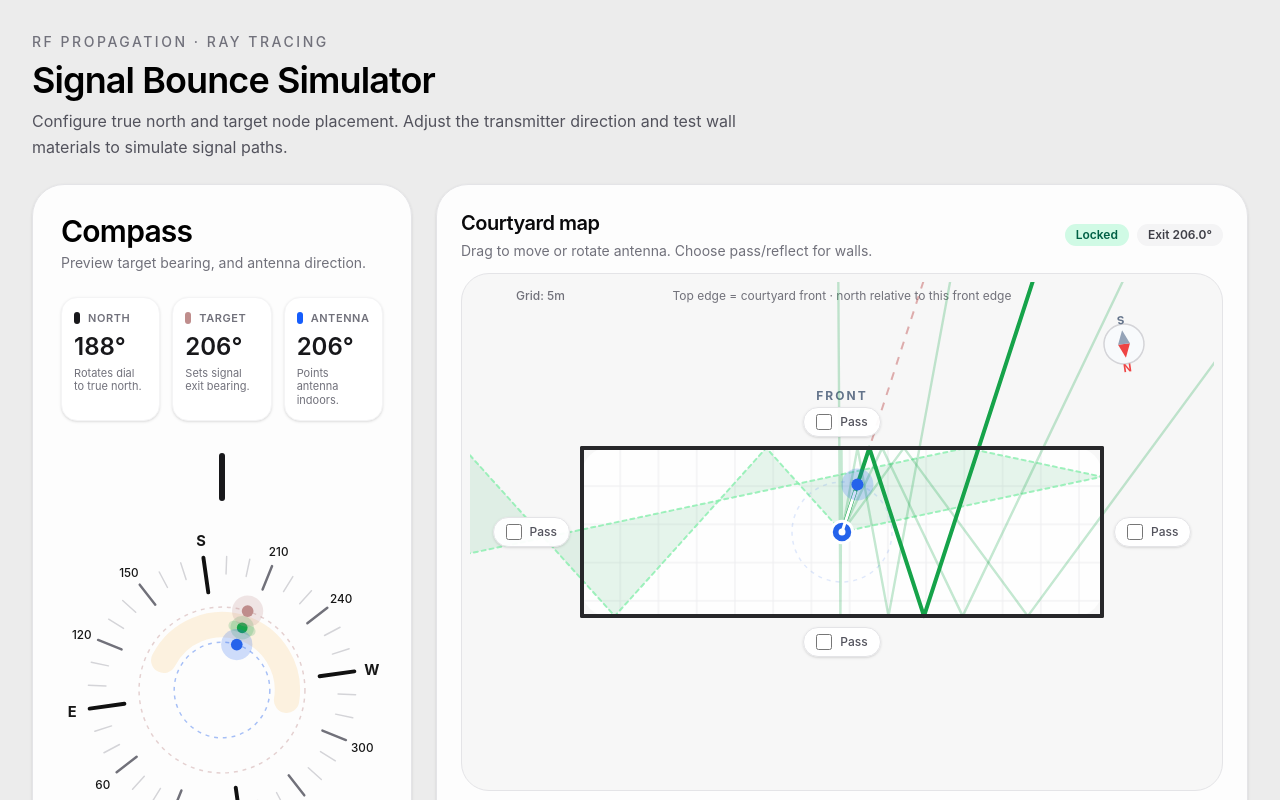
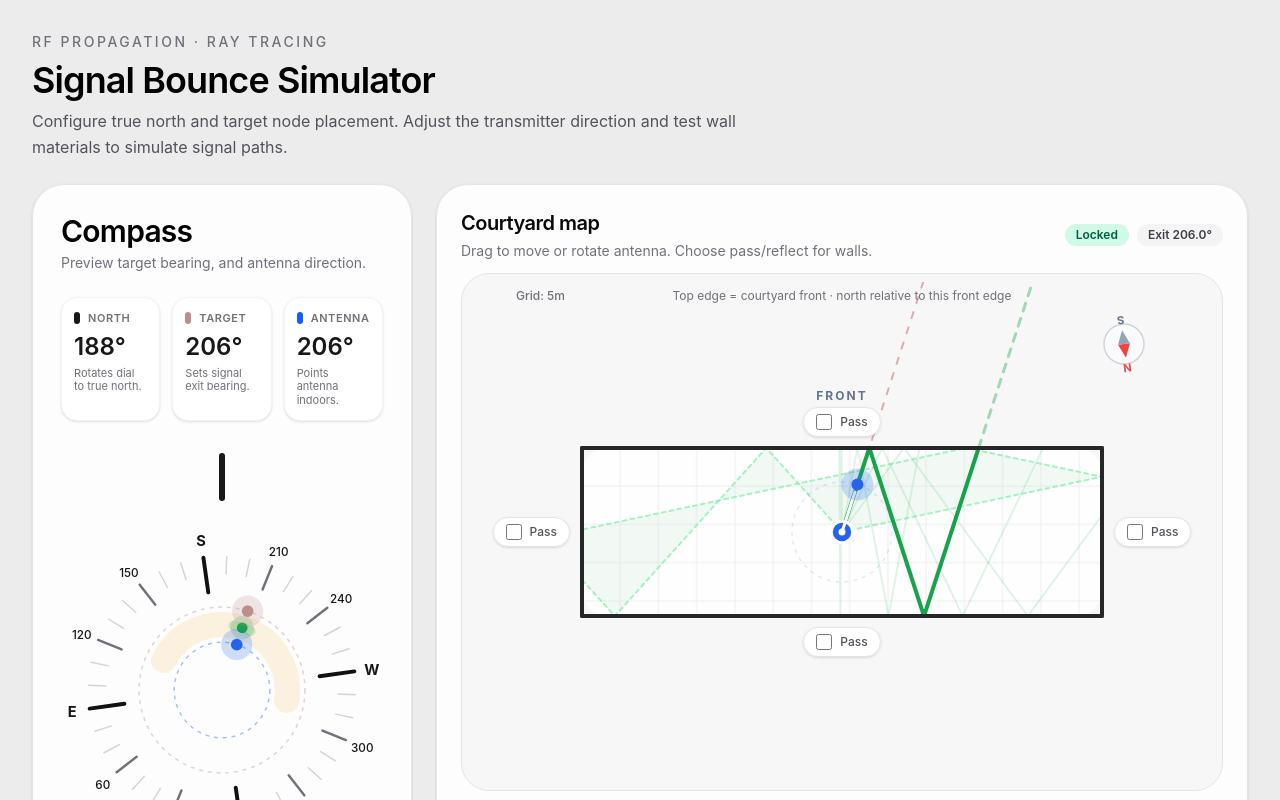
Before and after one commit to valentinvieriu/Signal-Bounce-Simulator, a React (Vite) app: page / in a window 1280 px wide. Shown: the top 800 px of the page. Built offline with nearby package versions, Linux system fonts and the light colour scheme.

Commit message:
Tighten courtyard beam visuals

```diff
--- a/src/components/MapView.jsx
+++ b/src/components/MapView.jsx
@@ -35,6 +35,22 @@ function getWallSegments({ mapX, mapY, mapW, mapH }) {
     { key: "bottom", x1: mapX, y1: mapY + mapH, x2: mapX + mapW, y2: mapY + mapH, fx: mapX, fy: mapY + mapH + 6, fw: mapW, fh: 40, align: "justify-center" },
     { key: "left", x1: mapX, y1: mapY, x2: mapX, y2: mapY + mapH, fx: mapX - 80, fy: mapY, fw: 80, fh: mapH, align: "justify-end pr-3" },
   ];
+}
+
+function getInteriorPoints(result) {
+  if (!result.didExit || result.points.length < 2) {
+    return result.points;
+  }
+
+  return result.points.slice(0, -1);
+}
+
+function getExteriorPoints(result) {
+  if (!result.didExit || result.points.length < 2) {
+    return [];
+  }
+
+  return result.points.slice(-2);
 }
 
 const MotionCircle = motion.circle;
@@ -105,10 +121,20 @@ export default function MapView({ sim, updateSim, useCompass, telemetry, gyroMod
   const gyroControlsAntenna = useCompass && gyroMode === "antenna";
   const wallSegments = useMemo(() => getWallSegments({ mapX, mapY, mapW, mapH }), [mapH, mapW, mapX, mapY]);
 
-  const createPath = (result) => result.points.map((point, index) => `${index === 0 ? "M" : "L"} ${scaleX(point.x)} ${scaleY(point.y)}`).join(" ");
+  const createPathFromPoints = (points) => points.map((point, index) => `${index === 0 ? "M" : "L"} ${scaleX(point.x)} ${scaleY(point.y)}`).join(" ");
+  const createPath = (result, segment = "full") => {
+    const points =
+      segment === "interior"
+        ? getInteriorPoints(result)
+        : segment === "exterior"
+          ? getExteriorPoints(result)
+          : result.points;
+
+    return points.length >= 2 ? createPathFromPoints(points) : "";
+  };
   const createConePath = () => {
-    const leftPath = left.points.map((point) => `${scaleX(point.x)} ${scaleY(point.y)}`);
-    const rightPath = [...right.points].reverse().map((point) => `${scaleX(point.x)} ${scaleY(point.y)}`);
+    const leftPath = getInteriorPoints(left).map((point) => `${scaleX(point.x)} ${scaleY(point.y)}`);
+    const rightPath = [...getInteriorPoints(right)].reverse().map((point) => `${scaleX(point.x)} ${scaleY(point.y)}`);
 
     return `M ${leftPath.join(" L ")} L ${rightPath.join(" L ")} Z`;
   };
@@ -217,22 +243,34 @@ export default function MapView({ sim, updateSim, useCompass, telemetry, gyroMod
               strokeDasharray="8 8"
               opacity="0.65"
             />
-            <path d={createConePath()} fill={alignmentPalette.fill} opacity={0.4 + alignment.approachScore * 0.35} />
-            <path d={createPath(left)} fill="none" stroke={alignmentPalette.edge} strokeWidth="2" strokeDasharray="4 4" strokeLinecap="round" strokeLinejoin="round" opacity="0.78" />
-            <path d={createPath(right)} fill="none" stroke={alignmentPalette.edge} strokeWidth="2" strokeDasharray="4 4" strokeLinecap="round" strokeLinejoin="round" opacity="0.78" />
+            <path d={createConePath()} fill={alignmentPalette.fill} opacity={0.18 + alignment.approachScore * 0.18} />
+            <path d={createPath(left, "interior")} fill="none" stroke={alignmentPalette.edge} strokeWidth="2" strokeDasharray="4 4" strokeLinecap="round" strokeLinejoin="round" opacity="0.72" />
+            <path d={createPath(right, "interior")} fill="none" stroke={alignmentPalette.edge} strokeWidth="2" strokeDasharray="4 4" strokeLinecap="round" strokeLinejoin="round" opacity="0.72" />
             {guide.map((result, index) => (
               <path
                 key={`guide-${index}`}
-                d={createPath(result)}
+                d={createPath(result, "interior")}
                 fill="none"
                 stroke={alignmentPalette.guide}
-                strokeWidth={1.4 + alignment.score}
+                strokeWidth={1.1 + alignment.score * 0.8}
                 strokeLinecap="round"
                 strokeLinejoin="round"
-                opacity={0.3 + alignment.score * 0.4}
+                opacity={0.16 + alignment.score * 0.2}
               />
             ))}
-            <path d={createPath(main)} fill="none" stroke={alignmentPalette.main} strokeWidth={4} strokeLinecap="round" strokeLinejoin="round" />
+            <path d={createPath(main, "interior")} fill="none" stroke={alignmentPalette.main} strokeWidth={4} strokeLinecap="round" strokeLinejoin="round" />
+            {main.didExit && (
+              <path
+                d={createPath(main, "exterior")}
+                fill="none"
+                stroke={alignmentPalette.main}
+                strokeWidth="3"
+                strokeLinecap="round"
+                strokeLinejoin="round"
+                opacity="0.38"
+                strokeDasharray="8 8"
+              />
+            )}
 
             {wallSegments.map((wall) => (
               <g key={wall.key}>
```
